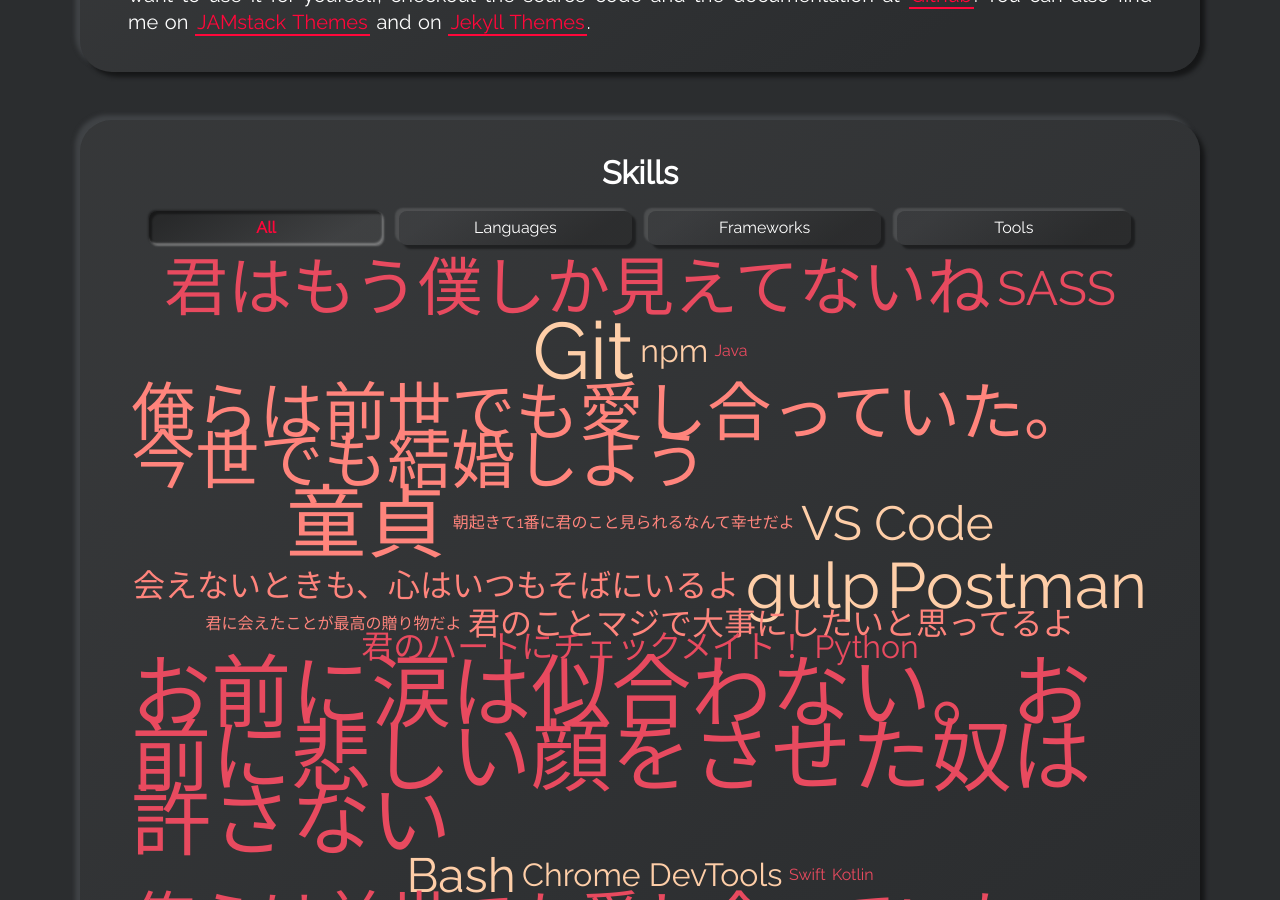
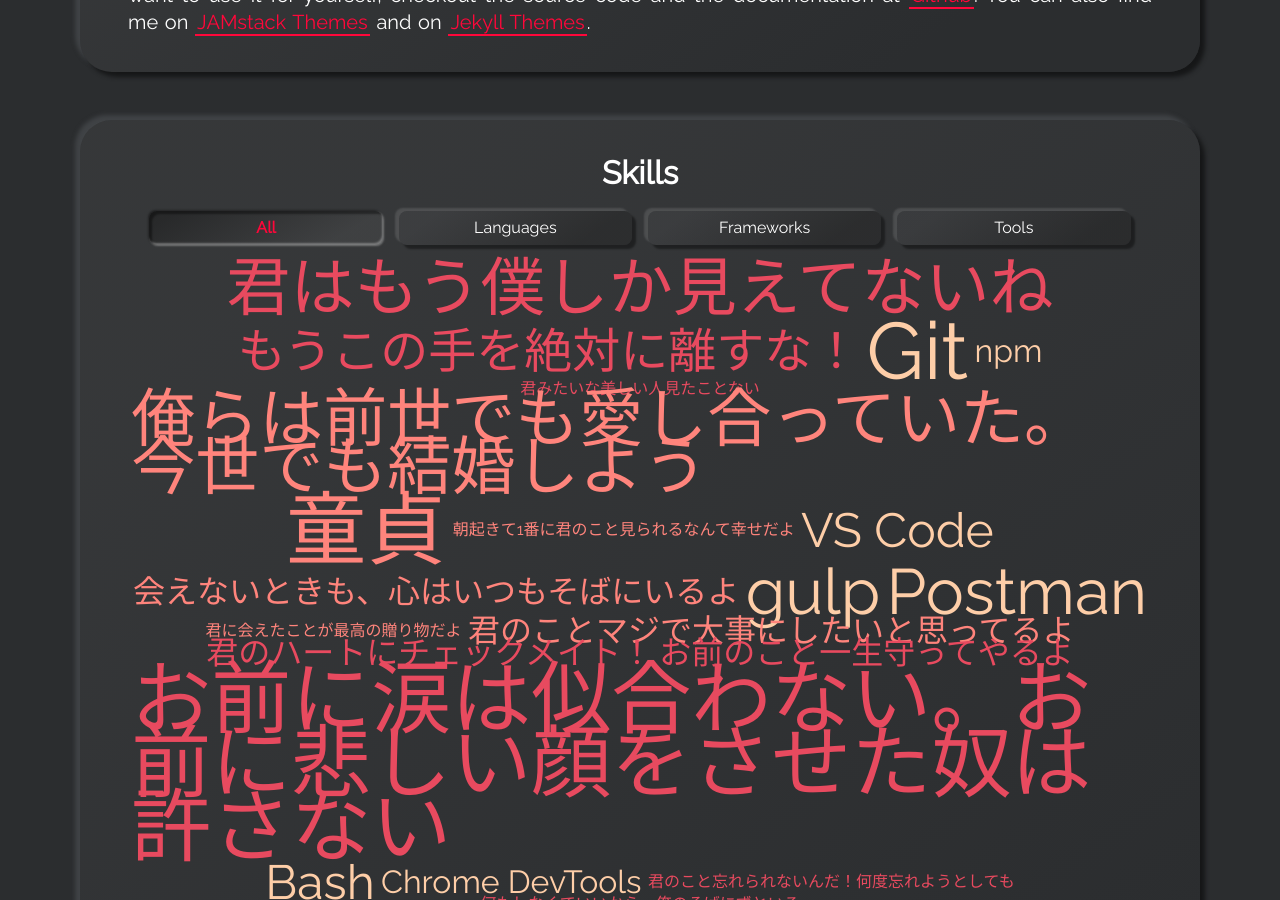
Before and after one commit to takagotch/o2830, a Jekyll site: the page built from index.html, in a window 1280 px wide and 900 px high, scrolled down 1307 px. Built offline with Jekyll 4.4.1, drawn with Linux system fonts in a browser that asks for light colours; some of the changed text lies outside the part shown.

Commit message:
Update skills-languages.yml

```diff
--- a/_data/skills-languages.yml
+++ b/_data/skills-languages.yml
@@ -11,7 +11,7 @@
 - name: 俺らは前世でも愛し合っていた。今世でも結婚しよう
   weight: 4
 
-- name: Python
+- name: お前のこと一生守ってやるよ
   weight: 2
 
 - name: 君はもう僕しか見えてないね
@@ -20,22 +20,22 @@
 - name: 次会うときは星降る夜に
   weight: 3
 
-- name: SASS
+- name: もうこの手を絶対に離すな！
   weight: 3
 
-- name: Java
+- name: 君みたいな美しい人見たことない
   weight: 1
 
-- name: Dart
+- name: 今までこんな気持ちを抱いたのは君が初めてだ
   weight: 1
 
-- name: Swift
+- name: 君のこと忘れられないんだ！何度忘れようとしても
   weight: 1
 
-- name: Kotlin
+- name: 何もしなくていいから、俺のそばにずといろ
   weight: 1
 
-- name: C++
+- name: バカだな…俺と一緒にいればそんなこと絶対にないのに
   weight: 2
 
 - name: 君のハートにチェックメイト！
```
